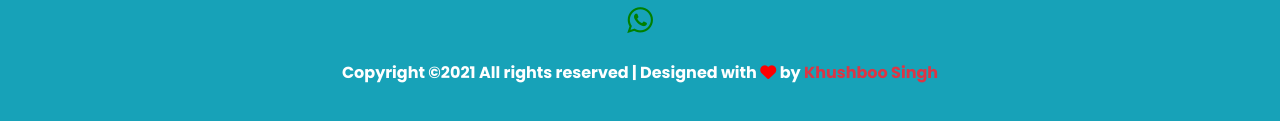
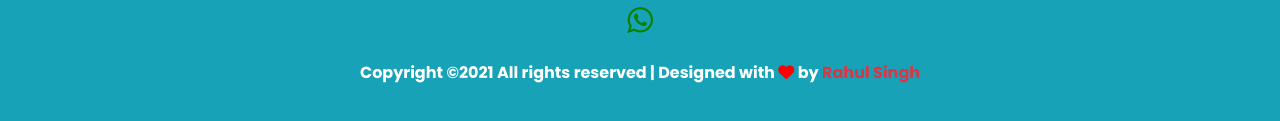
Before and after one commit to developerkhushi/Nisha_weds_Raghunandan, a plain HTML site: page index.html in a window 1280 px wide. Shown: the part 9629-9750 px from the top of the page. Drawn offline with nearby package versions, Linux system fonts and the light colour scheme; some packages are replaced by stand-ins of ours; no server answers; files whose address does not match are found by name.

Commit message:
Update index.html

```diff
--- a/index.html
+++ b/index.html
@@ -637,7 +637,7 @@
           <div class="col-md-12 text-center">
 
             <p class="font-weight-bold text-white"><!-- Link back to Colorlib can't be removed. Template is licensed under CC BY 3.0. -->
-  Copyright &copy;<script>document.write(new Date().getFullYear());</script> All rights reserved | Designed with <i class="fa fa-heart color-danger" aria-hidden="true"></i> by <a href="https://khabaitech.github.io/Portfolio-of-developer-khushi/" target="_blank" class="text-warning"><span class="text-danger">Khushboo Singh</span></a></span></a>
+  Copyright &copy;<script>document.write(new Date().getFullYear());</script> All rights reserved | Designed with <i class="fa fa-heart color-danger" aria-hidden="true"></i> by <a href="https://khabaitech.com/team/rahul/index.html" target="_blank" class="text-warning"><span class="text-danger">Rahul Singh</span></a></span></a>
   <!-- Link back to Colorlib can't be removed. Template is licensed under CC BY 3.0. --></p>
           </div>
         </div>
```
